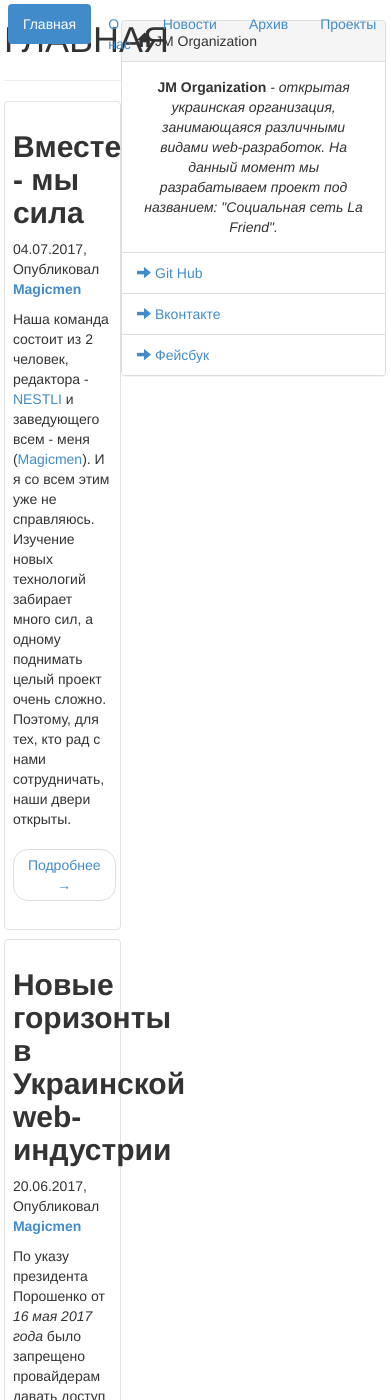
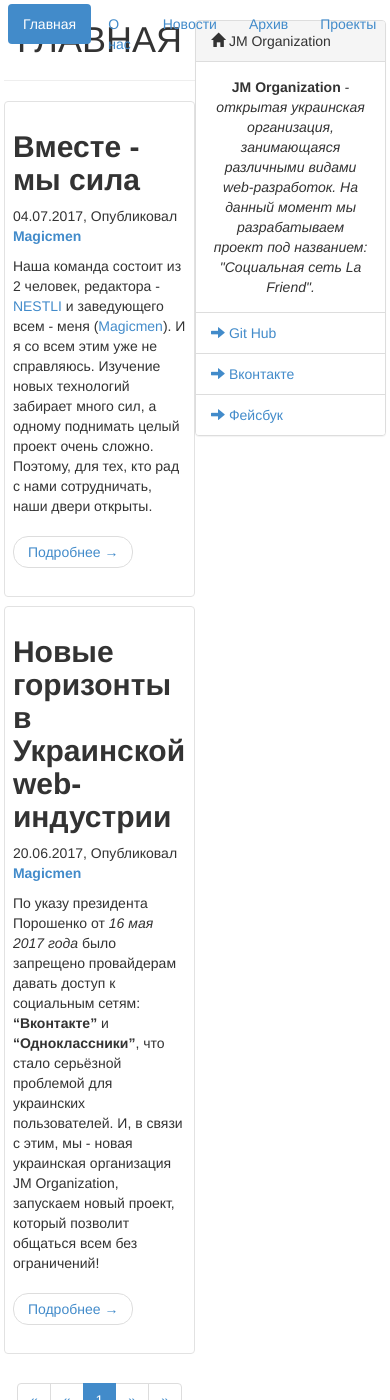
Before and after one commit to jm-organization/jm-organization.github.io, a Jekyll site: the page built from index.html, in a window 390 px wide and 1400 px high. Built offline with Jekyll 4.4.1, drawn with Linux system fonts in a browser that asks for light colours; the list of posts is cut into pages by our own code.

Commit message:
Адаптирование под мобильные устройства

```diff
--- a/assets/css/main.css
+++ b/assets/css/main.css
@@ -169,6 +169,11 @@
     width: calc(100% - 265px);
     height: auto;
     display: inline-block; }
+    @media (max-width: 728px) {
+      .page-width .page-content {
+        width: 100%;
+        height: auto;
+        float: left; } }
     .page-width .page-content .jm-page-title, .page-width .page-content .jm-comments .jm-comments-title {
       position: relative;
       text-transform: uppercase; }
@@ -181,7 +186,7 @@
       margin-bottom: 15px; }
       @media (max-width: 728px) {
         .page-width .page-content article {
-          width: 100%;
+          width: inherit;
           padding: 8px;
           margin-bottom: 9px; } }
     .page-width .page-content .jm-article {
--- a/assets/css/main.sass
+++ b/assets/css/main.sass
@@ -180,6 +180,10 @@
     width: calc(100% - 265px)
     height: auto
     display: inline-block
+    @media (max-width: 728px)
+      width: $width
+      height: auto
+      float: left
 
     .jm-page-title
       position: relative
@@ -193,7 +197,7 @@
       border: $standardBorder $supportColor
       margin-bottom: 15px
       @media (max-width: 728px)
-        width: 100%
+        width: inherit
         padding: 8px
         margin-bottom: 9px
 
```
